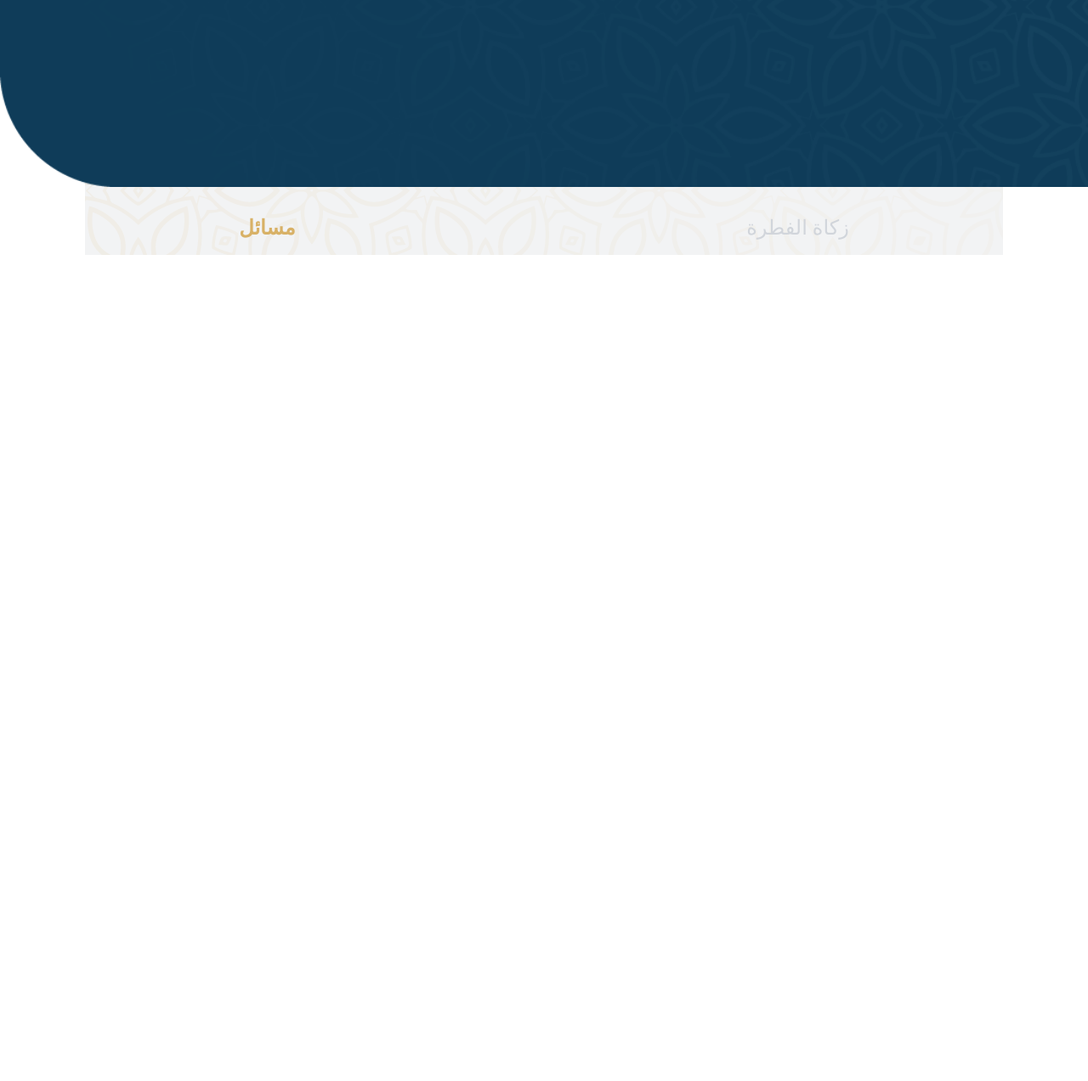
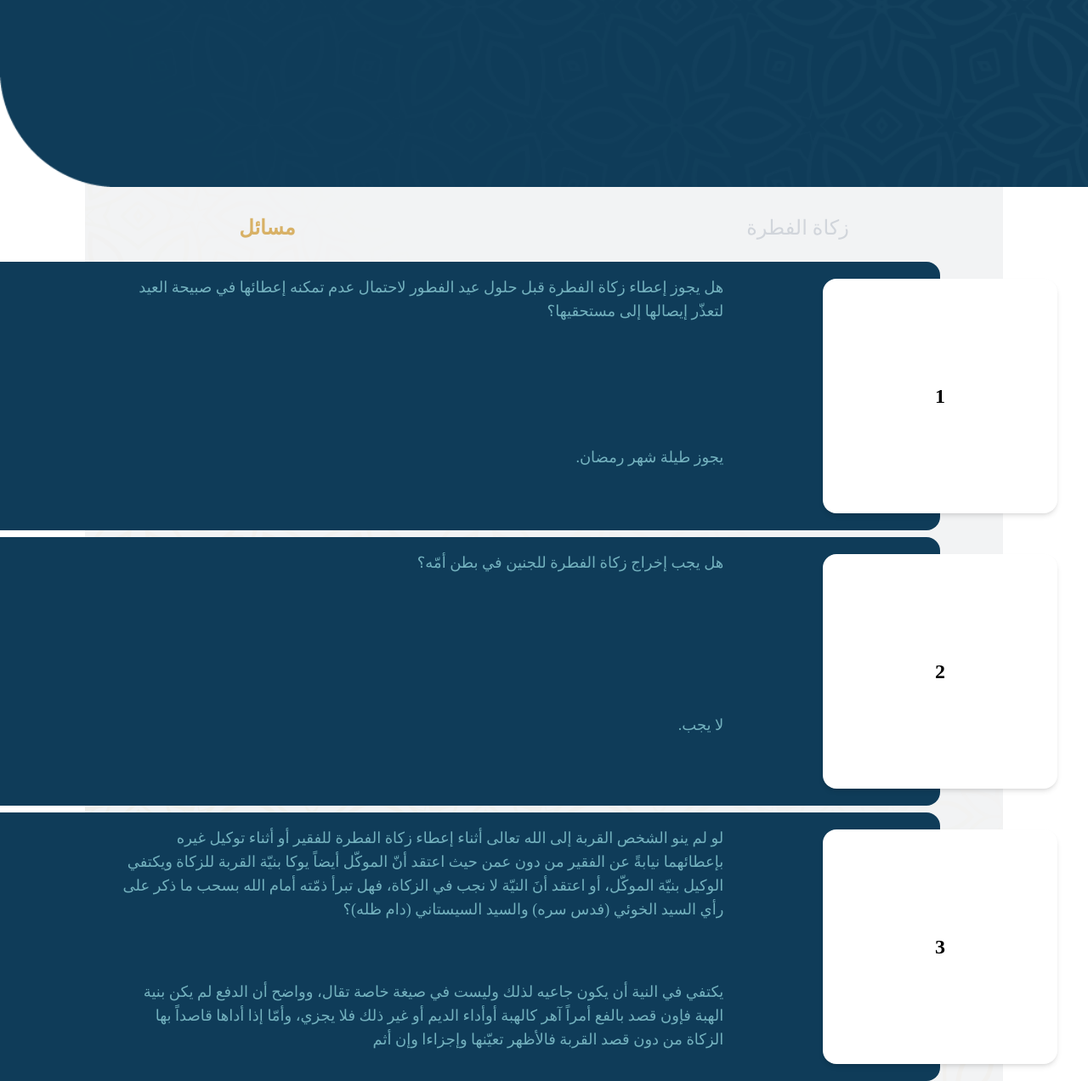
Before and after one commit to Mi3liX9/zakat-alfutrah, an Astro site: page /info in a window 1280 px wide. Shown: the part 1053-2325 px from the top of the page at 85% size. Before the commit the page ends 1353 px from the top, so only its background shows below. Built offline with nearby package versions, Linux system fonts and the light colour scheme; Astro itself is replaced by a stand-in of ours; a web font is replaced by a local one.

Commit message:
add masaeel

```diff
--- /dev/null
+++ b/src/components/Card.astro
@@ -0,0 +1,46 @@
+---
+
+interface Props {
+    question: string;
+    answer: string;
+    number: number
+}
+const {question, answer, number} = Astro.props
+---
+
+
+<div class="card-grid">
+    <div class="col-start-2 col-end-9 row-start-1 row-end-5 my-grid dark-blue blue rounded-r-2xl py-4 gap-4">
+      <span class="text-lg col-start-2 col-end-3">
+        {question}
+      </span>
+      <span class="text-lg row-start-3 col-start-2 col-end-3">
+        {answer}
+      </span>
+
+    </div>
+    <div class="col-start-1 col-end-3 row-end-2 flex flex-col justify-evenly aspect-square bg-white rounded-2xl shadow-md m-5">
+      <span class="text-center text-2xl font-bold">{number}</span>
+    </div>
+  </div>
+
+
+<style>
+    .my-grid {
+        display: grid;
+        grid-template-rows: auto auto;
+        grid-template-columns: 1fr 3fr 0.5fr;
+    }
+    .card-grid {
+        display: grid;
+        grid-template-columns: repeat(8, minmax(0, 1fr));
+    }
+    .blue {
+        color: #73b1be;
+    }
+
+    .dark-blue{
+        background-color: #0f3c59;
+    }
+
+</style>
--- a/src/pages/info.astro
+++ b/src/pages/info.astro
@@ -1,8 +1,31 @@
 ---
+import Card from "../components/Card.astro";
 import { Calculator } from "../components/calculator";
 import Layout from "../layouts/Layout.astro";
+
+const questions: {
+  question: string;
+  answer: string;
+}[] = [
+  {
+    question:
+      "هل يجوز إعطاء زكاة الفطرة قبل حلول عيد الفطور لاحتمال عدم تمكنه إعطائها في صبيحة العيد لتعذّر إيصالها إلى مستحقيها؟",
+    answer: "يجوز طيلة شهر رمضان.",
+  },
+  {question: "هل يجب إخراج زكاة الفطرة للجنين في بطن أمّه؟",
+    answer: "لا يجب."
+  }, {
+    question: "لو لم ينو الشخص القربة إلى الله تعالى أثناء إعطاء زكاة الفطرة للفقير أو أثناء توكيل غيره بإعطائهما نيابةً عن الفقير  من دون عمن حيث اعتقد أنّ الموكّل أيضاً يوكا بنيّة القربة للزكاة ويكتفي الوكيل بنيّة الموكّل، أو اعتقد أنَ النيّة لا نجب في الزكاة، فهل تبرأ ذمّته أمام الله بسحب ما ذكر على رأي السيد الخوئي (فدس سره) والسيد السيستاني (دام ظله)؟ "
+  ,answer: "يكتفي في النية أن يكون جاعيه لذلك وليست في صيغة خاصة تقال، وواضح أن الدفع لم يكن بنية الهبة فإون قصد بالفع أمراً آهر كالهبة أوأداء الديم أو غير ذلك فلا يجزي، وأمّا إذا أداها  قاصداً بها الزكاة من دون قصد القربة فالأظهر تعيّنها وإجزاءا وإن أثم"}
+];
 ---
 
 <Layout title="Welcome to Astro.">
-
+  <main class="pr-4 flex flex-col gap-2 pt-2">
+    {
+      questions.map((q, i) => (
+        <Card number={i + 1} question={q.question} answer={q.answer} />
+      ))
+    }
+  </main>
 </Layout>
```
